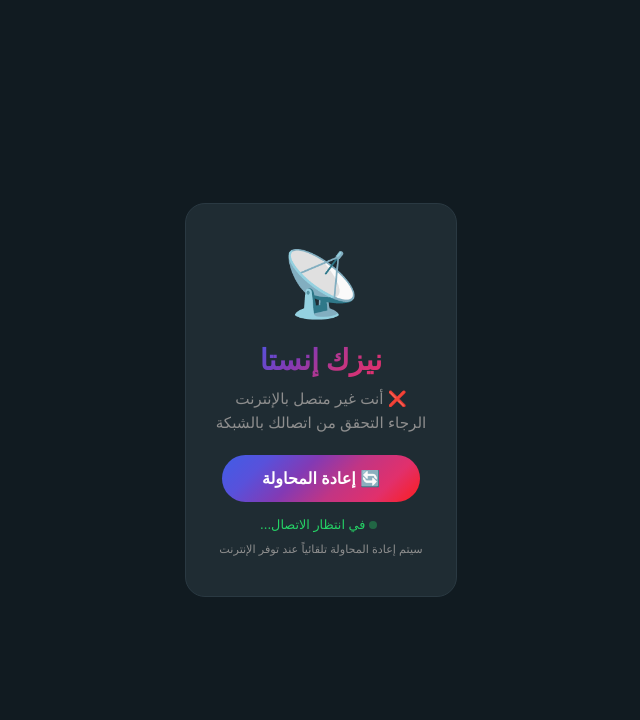
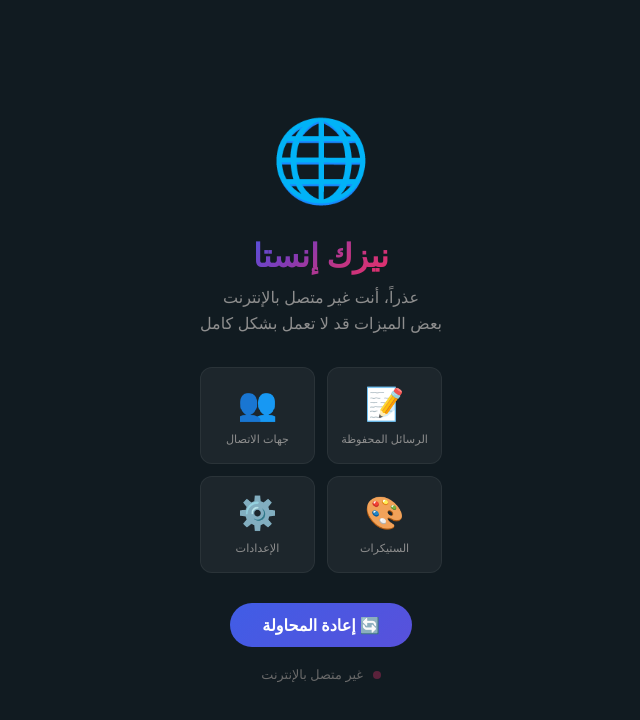
Before and after one commit to slman14422003-create/Nezk-app, a website: page offline.html in a window 1280 px wide. Shown: the whole page, without its empty margins (319-959 px from the left). Drawn offline with Linux system fonts and the light colour scheme.

Commit message:
Update offline.html

```diff
--- a/offline.html
+++ b/offline.html
@@ -2,38 +2,44 @@
 <html lang="ar" dir="rtl">
 <head>
   <meta charset="UTF-8" />
-    <meta name="viewport" content="width=device-width, initial-scale=1.0, maximum-scale=1.0, user-scalable=no" />
+  <meta name="viewport" content="width=device-width, initial-scale=1.0" />
   <title>غير متصل - نيزك إنستا</title>
   <style>
     * {
       margin: 0;
       padding: 0;
       box-sizing: border-box;
+      font-family: -apple-system, BlinkMacSystemFont, 'Segoe UI', Roboto, Helvetica, Arial, sans-serif;
     }
+
     body {
-            font-family: -apple-system, BlinkMacSystemFont, 'Segoe UI', Roboto, sans-serif;
       background: #111b21;
       color: #fff;
       display: flex;
+      align-items: center;
       justify-content: center;
-            align-items: center;
-            height: 100vh;
+      min-height: 100vh;
       padding: 20px;
+    }
+
+    .offline-container {
       text-align: center;
+      max-width: 400px;
     }
-        .offline-container {
-            max-width: 400px;
-            padding: 40px 30px;
-            background: #1f2c33;
-            border-radius: 20px;
-            border: 1px solid #2a3942;
+
+    .offline-icon {
+      font-size: 5rem;
+      margin-bottom: 20px;
+      animation: float 3s ease-in-out infinite;
     }
-        .offline-icon {
-            font-size: 4rem;
-            margin-bottom: 20px;
+
+    @keyframes float {
+      0%, 100% { transform: translateY(0); }
+      50% { transform: translateY(-10px); }
     }
-        h1 {
-            font-size: 1.8rem;
+
+    .offline-title {
+      font-size: 2rem;
       font-weight: 700;
       margin-bottom: 10px;
       background: linear-gradient(135deg, #405DE6, #5851DB, #833AB4, #C13584, #E1306C, #FD1D1D);
@@ -41,94 +47,157 @@
       -webkit-text-fill-color: transparent;
       background-clip: text;
     }
-        p {
+
+    .offline-subtitle {
       color: #8e8e8e;
+      font-size: 1rem;
+      margin-bottom: 30px;
       line-height: 1.6;
-            margin-bottom: 20px;
-            font-size: 0.95rem;
     }
-        .btn {
+
+    .offline-features {
+      display: grid;
+      grid-template-columns: 1fr 1fr;
+      gap: 12px;
+      margin-bottom: 30px;
+    }
+
+    .offline-feature {
+      background: rgba(255,255,255,0.05);
+      padding: 16px 12px;
+      border-radius: 12px;
+      border: 1px solid rgba(255,255,255,0.06);
+    }
+
+    .offline-feature .icon {
+      font-size: 2rem;
+      display: block;
+      margin-bottom: 4px;
+    }
+
+    .offline-feature .label {
+      font-size: 0.7rem;
+      color: #8e8e8e;
+    }
+
+    .offline-btn {
       display: inline-block;
-            padding: 14px 40px;
-            border-radius: 30px;
+      padding: 12px 32px;
       border: none;
-            background: linear-gradient(135deg, #405DE6, #5851DB, #833AB4, #C13584, #E1306C, #FD1D1D);
+      border-radius: 25px;
+      background: linear-gradient(135deg, #405DE6, #5851DB);
       color: #fff;
-            font-weight: 700;
       font-size: 1rem;
+      font-weight: 600;
       cursor: pointer;
       transition: 0.3s;
+      text-decoration: none;
     }
-        .btn:hover {
-            transform: scale(1.02);
+
+    .offline-btn:hover {
+      transform: scale(1.04);
+      box-shadow: 0 8px 30px rgba(64, 93, 230, 0.3);
     }
-        .btn:active {
-            transform: scale(0.97);
+
+    .offline-btn:active {
+      transform: scale(0.96);
     }
-        .status {
-            color: #25D366;
+
+    .offline-status {
+      margin-top: 20px;
       font-size: 0.8rem;
-            margin-top: 15px;
+      color: #6a6a6a;
     }
-        .retry-text {
-            color: #8e8e8e;
-            font-size: 0.7rem;
-            margin-top: 10px;
-        }
-        @keyframes pulse {
-            0%,100% { opacity: 1; }
-            50% { opacity: 0.3; }
-        }
-        .dot {
+
+    .offline-status .dot {
       display: inline-block;
       width: 8px;
       height: 8px;
       border-radius: 50%;
-            background: #25D366;
-            margin-right: 5px;
-            animation: pulse 1.5s infinite;
+      background: #E1306C;
+      margin-left: 6px;
+      animation: blink 1.5s infinite;
+    }
+
+    @keyframes blink {
+      0%, 100% { opacity: 1; }
+      50% { opacity: 0.3; }
+    }
+
+    @media (max-width: 480px) {
+      .offline-features {
+        grid-template-columns: 1fr 1fr;
+        gap: 8px;
+      }
+
+      .offline-feature {
+        padding: 12px 8px;
+      }
+
+      .offline-feature .icon {
+        font-size: 1.6rem;
+      }
     }
   </style>
 </head>
 <body>
   <div class="offline-container">
-        <div class="offline-icon">📡</div>
-        <h1>نيزك إنستا</h1>
-        <p>
-            ❌ أنت غير متصل بالإنترنت<br />
-            الرجاء التحقق من اتصالك بالشبكة
+    <div class="offline-icon">🌐</div>
+    <h1 class="offline-title">نيزك إنستا</h1>
+    <p class="offline-subtitle">
+      عذراً، أنت غير متصل بالإنترنت<br />
+      بعض الميزات قد لا تعمل بشكل كامل
     </p>
-        <button class="btn" onclick="location.reload()">🔄 إعادة المحاولة</button>
-        <div class="status">
+
+    <div class="offline-features">
+      <div class="offline-feature">
+        <span class="icon">📝</span>
+        <span class="label">الرسائل المحفوظة</span>
+      </div>
+      <div class="offline-feature">
+        <span class="icon">👥</span>
+        <span class="label">جهات الاتصال</span>
+      </div>
+      <div class="offline-feature">
+        <span class="icon">🎨</span>
+        <span class="label">الستيكرات</span>
+      </div>
+      <div class="offline-feature">
+        <span class="icon">⚙️</span>
+        <span class="label">الإعدادات</span>
+      </div>
+    </div>
+
+    <button class="offline-btn" onclick="location.reload()">
+      🔄 إعادة المحاولة
+    </button>
+
+    <div class="offline-status">
       <span class="dot"></span>
-            في انتظار الاتصال...
-        </div>
-        <div class="retry-text">
-            سيتم إعادة المحاولة تلقائياً عند توفر الإنترنت
+      غير متصل بالإنترنت
     </div>
   </div>
 
   <script>
+    // مراقبة الاتصال
+    window.addEventListener('online', () => {
+      location.reload();
+    });
+
     // محاولة إعادة الاتصال تلقائياً
     let retryCount = 0;
     const maxRetries = 5;
 
-        function checkConnection() {
+    const retryInterval = setInterval(() => {
       if (navigator.onLine) {
+        clearInterval(retryInterval);
         location.reload();
-            } else if (retryCount < maxRetries) {
+      }
       retryCount++;
-                setTimeout(checkConnection, 3000);
+      if (retryCount >= maxRetries) {
+        clearInterval(retryInterval);
       }
-        }
-
-        // الاستماع لعودة الاتصال
-        window.addEventListener('online', () => {
-            location.reload();
-        });
-
-        // بدء محاولة إعادة الاتصال
-        setTimeout(checkConnection, 2000);
+    }, 5000);
   </script>
 </body>
 </html>
```
Lines whose indentation alone changed are shown as unchanged.
